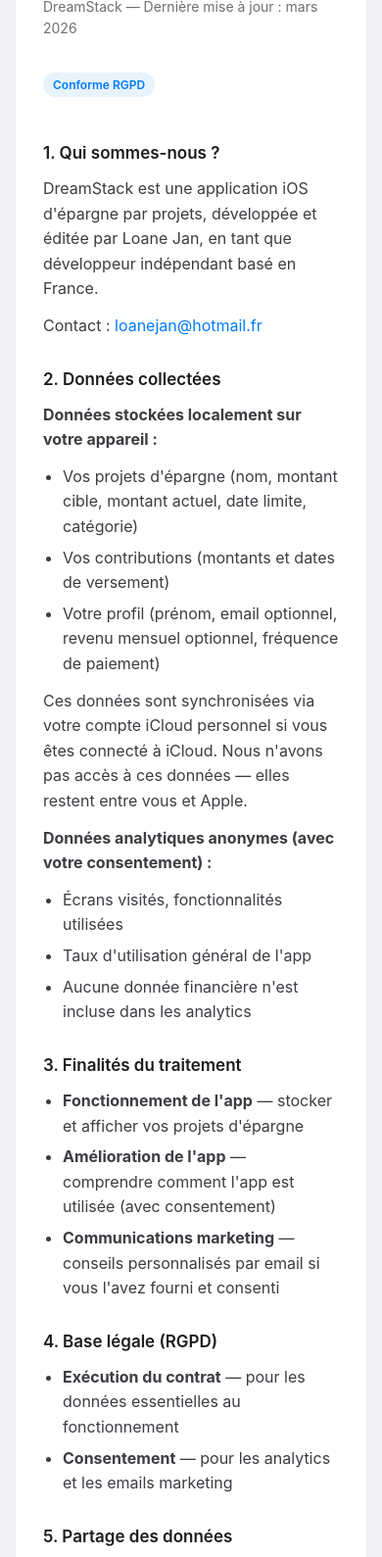
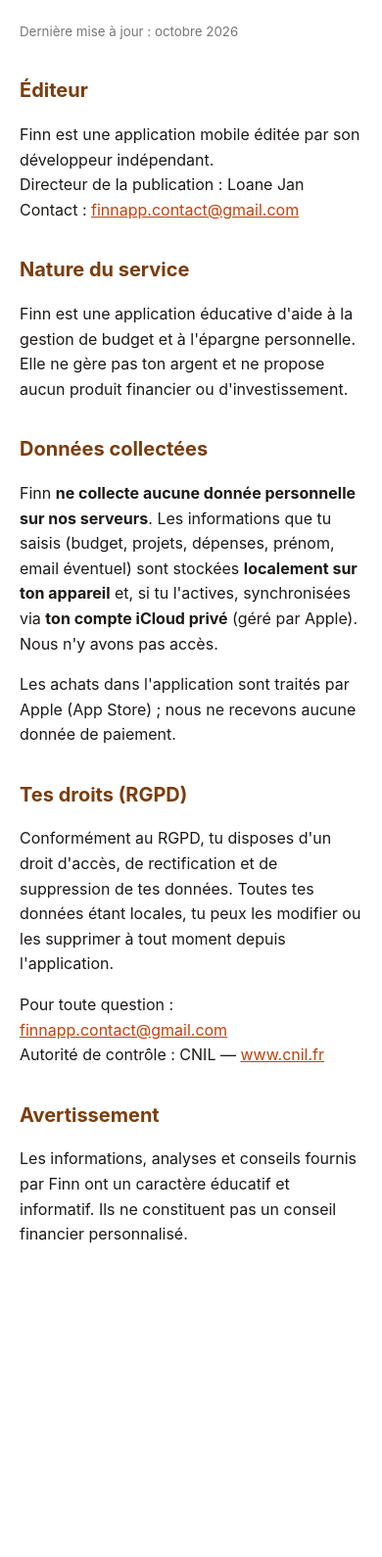
Before and after one commit to loanejan/Finn-legal, a plain HTML site: page index.html in a window 390 px wide. Shown: the part 145-1734 px from the top of the page at 98% size. After the commit the page ends 1458 px from the top, so only its background shows below. Drawn offline with Linux system fonts and the light colour scheme.

Commit message:
Legal: pages Finn (confidentialité + support) avec email finnapp.contact@gmail.com

```diff
--- a/index.html
+++ b/index.html
@@ -1,127 +1,27 @@
-<!DOCTYPE html>
-<html lang="fr">
-<head>
-    <meta charset="UTF-8">
-    <meta name="viewport" content="width=device-width, initial-scale=1.0">
-    <title>Politique de confidentialité — DreamStack</title>
-    <style>
-        * { box-sizing: border-box; margin: 0; padding: 0; }
-        body {
-            font-family: -apple-system, BlinkMacSystemFont, 'Segoe UI', sans-serif;
-            font-size: 16px;
-            line-height: 1.6;
-            color: #1c1c1e;
-            background: #f2f2f7;
-            padding: 24px 16px;
-        }
-        .container {
-            max-width: 680px;
-            margin: 0 auto;
-            background: #ffffff;
-            border-radius: 16px;
-            padding: 32px 28px;
-        }
-        h1 { font-size: 24px; font-weight: 700; margin-bottom: 8px; }
-        .subtitle { color: #6e6e73; font-size: 14px; margin-bottom: 32px; }
-        h2 { font-size: 17px; font-weight: 600; margin-top: 28px; margin-bottom: 10px; color: #1c1c1e; }
-        p { color: #3c3c43; margin-bottom: 12px; }
-        ul { padding-left: 20px; color: #3c3c43; margin-bottom: 12px; }
-        li { margin-bottom: 6px; }
-        a { color: #007AFF; text-decoration: none; }
-        .badge {
-            display: inline-block;
-            background: #e8f4fd;
-            color: #007AFF;
-            font-size: 12px;
-            font-weight: 600;
-            padding: 3px 10px;
-            border-radius: 20px;
-            margin-bottom: 16px;
-        }
-        .footer { margin-top: 40px; padding-top: 20px; border-top: 1px solid #e5e5ea; font-size: 13px; color: #8e8e93; }
-    </style>
-</head>
-<body>
-<div class="container">
+<!DOCTYPE html><html lang="fr"><head><meta charset="utf-8">
+<meta name="viewport" content="width=device-width, initial-scale=1">
+<title>Finn — Politique de confidentialité</title>
+<style>body{font-family:-apple-system,Segoe UI,Roboto,Arial,sans-serif;max-width:720px;margin:40px auto;padding:0 20px;color:#1c1917;line-height:1.6}h1{color:#b45309}h2{color:#7a3e0e;margin-top:32px;font-size:20px}a{color:#c2410c}small{color:#777}</style></head><body>
+<h1>Politique de confidentialité — Finn</h1>
+<p><small>Dernière mise à jour : octobre 2026</small></p>
 
-    <h1>Politique de confidentialité</h1>
-    <p class="subtitle">DreamStack — Dernière mise à jour : mars 2026</p>
-    <span class="badge">Conforme RGPD</span>
+<h2>Éditeur</h2>
+<p>Finn est une application mobile éditée par son développeur indépendant.<br>
+Directeur de la publication : Loane Jan<br>
+Contact : <a href="mailto:finnapp.contact@gmail.com">finnapp.contact@gmail.com</a></p>
 
-    <h2>1. Qui sommes-nous ?</h2>
-    <p>DreamStack est une application iOS d'épargne par projets, développée et éditée par Loane Jan, en tant que développeur indépendant basé en France.</p>
-    <p>Contact : <a href="mailto:loanejan@hotmail.fr">loanejan@hotmail.fr</a></p>
+<h2>Nature du service</h2>
+<p>Finn est une application éducative d'aide à la gestion de budget et à l'épargne personnelle. Elle ne gère pas ton argent et ne propose aucun produit financier ou d'investissement.</p>
 
-    <h2>2. Données collectées</h2>
+<h2>Données collectées</h2>
+<p>Finn <strong>ne collecte aucune donnée personnelle sur nos serveurs</strong>. Les informations que tu saisis (budget, projets, dépenses, prénom, email éventuel) sont stockées <strong>localement sur ton appareil</strong> et, si tu l'actives, synchronisées via <strong>ton compte iCloud privé</strong> (géré par Apple). Nous n'y avons pas accès.</p>
+<p>Les achats dans l'application sont traités par Apple (App Store) ; nous ne recevons aucune donnée de paiement.</p>
 
-    <p><strong>Données stockées localement sur votre appareil :</strong></p>
-    <ul>
-        <li>Vos projets d'épargne (nom, montant cible, montant actuel, date limite, catégorie)</li>
-        <li>Vos contributions (montants et dates de versement)</li>
-        <li>Votre profil (prénom, email optionnel, revenu mensuel optionnel, fréquence de paiement)</li>
-    </ul>
+<h2>Tes droits (RGPD)</h2>
+<p>Conformément au RGPD, tu disposes d'un droit d'accès, de rectification et de suppression de tes données. Toutes tes données étant locales, tu peux les modifier ou les supprimer à tout moment depuis l'application.</p>
+<p>Pour toute question : <a href="mailto:finnapp.contact@gmail.com">finnapp.contact@gmail.com</a><br>
+Autorité de contrôle : CNIL — <a href="https://www.cnil.fr">www.cnil.fr</a></p>
 
-    <p>Ces données sont synchronisées via votre compte iCloud personnel si vous êtes connecté à iCloud. Nous n'avons pas accès à ces données — elles restent entre vous et Apple.</p>
-
-    <p><strong>Données analytiques anonymes (avec votre consentement) :</strong></p>
-    <ul>
-        <li>Écrans visités, fonctionnalités utilisées</li>
-        <li>Taux d'utilisation général de l'app</li>
-        <li>Aucune donnée financière n'est incluse dans les analytics</li>
-    </ul>
-
-    <h2>3. Finalités du traitement</h2>
-    <ul>
-        <li><strong>Fonctionnement de l'app</strong> — stocker et afficher vos projets d'épargne</li>
-        <li><strong>Amélioration de l'app</strong> — comprendre comment l'app est utilisée (avec consentement)</li>
-        <li><strong>Communications marketing</strong> — conseils personnalisés par email si vous l'avez fourni et consenti</li>
-    </ul>
-
-    <h2>4. Base légale (RGPD)</h2>
-    <ul>
-        <li><strong>Exécution du contrat</strong> — pour les données essentielles au fonctionnement</li>
-        <li><strong>Consentement</strong> — pour les analytics et les emails marketing</li>
-    </ul>
-
-    <h2>5. Partage des données</h2>
-    <p>Nous ne vendons pas vos données. Vos données personnelles ne sont pas partagées avec des tiers, sauf :</p>
-    <ul>
-        <li><strong>Apple / iCloud</strong> — pour la synchronisation entre vos appareils</li>
-        <li><strong>Prestataires analytics</strong> — uniquement des données anonymes, avec votre consentement préalable</li>
-    </ul>
-
-    <h2>6. Durée de conservation</h2>
-    <p>Vos données sont conservées aussi longtemps que vous utilisez l'application. Si vous désinstallez l'app, les données locales sont supprimées. Les données iCloud sont conservées selon les règles d'Apple.</p>
-
-    <h2>7. Vos droits (RGPD)</h2>
-    <p>Conformément au Règlement Général sur la Protection des Données (RGPD), vous disposez des droits suivants :</p>
-    <ul>
-        <li><strong>Droit d'accès</strong> — vos données sont visibles directement dans l'app</li>
-        <li><strong>Droit de rectification</strong> — modifiez vos données depuis Mon profil</li>
-        <li><strong>Droit à l'effacement</strong> — supprimez vos projets depuis l'app, ou contactez-nous</li>
-        <li><strong>Droit de retrait du consentement</strong> — modifiez vos préférences depuis Mon profil → Confidentialité</li>
-        <li><strong>Droit à la portabilité</strong> — sur demande par email</li>
-    </ul>
-    <p>Pour exercer vos droits : <a href="mailto:loanejan@hotmail.fr">loanejan@hotmail.fr</a></p>
-
-    <h2>8. Sécurité</h2>
-    <p>Vos données financières ne transitent jamais par nos serveurs. Elles sont stockées localement et synchronisées via le chiffrement d'Apple (iCloud). Nous n'avons aucun accès à vos informations financières.</p>
-
-    <h2>9. Mineurs</h2>
-    <p>DreamStack est destinée aux utilisateurs de 17 ans et plus. Nous ne collectons pas sciemment de données concernant des mineurs.</p>
-
-    <h2>10. Modifications</h2>
-    <p>Toute modification significative de cette politique vous sera notifiée via l'app. La date de dernière mise à jour est indiquée en haut de cette page.</p>
-
-    <h2>11. Contact & réclamations</h2>
-    <p>Pour toute question relative à vos données : <a href="mailto:loanejan@hotmail.fr">loanejan@hotmail.fr</a></p>
-    <p>Si vous estimez que vos droits ne sont pas respectés, vous pouvez saisir la <a href="https://www.cnil.fr">CNIL</a> (Commission Nationale de l'Informatique et des Libertés).</p>
-
-    <div class="footer">
-        <p>DreamStack — Application iOS d'épargne par projets</p>
-        <p>Développée par Loane Jan · France</p>
-    </div>
-
-</div>
-</body>
-</html>
+<h2>Avertissement</h2>
+<p>Les informations, analyses et conseils fournis par Finn ont un caractère éducatif et informatif. Ils ne constituent pas un conseil financier personnalisé.</p>
+</body></html>
```
Also changed, not shown: support.html (added, +19 -0 lines).
